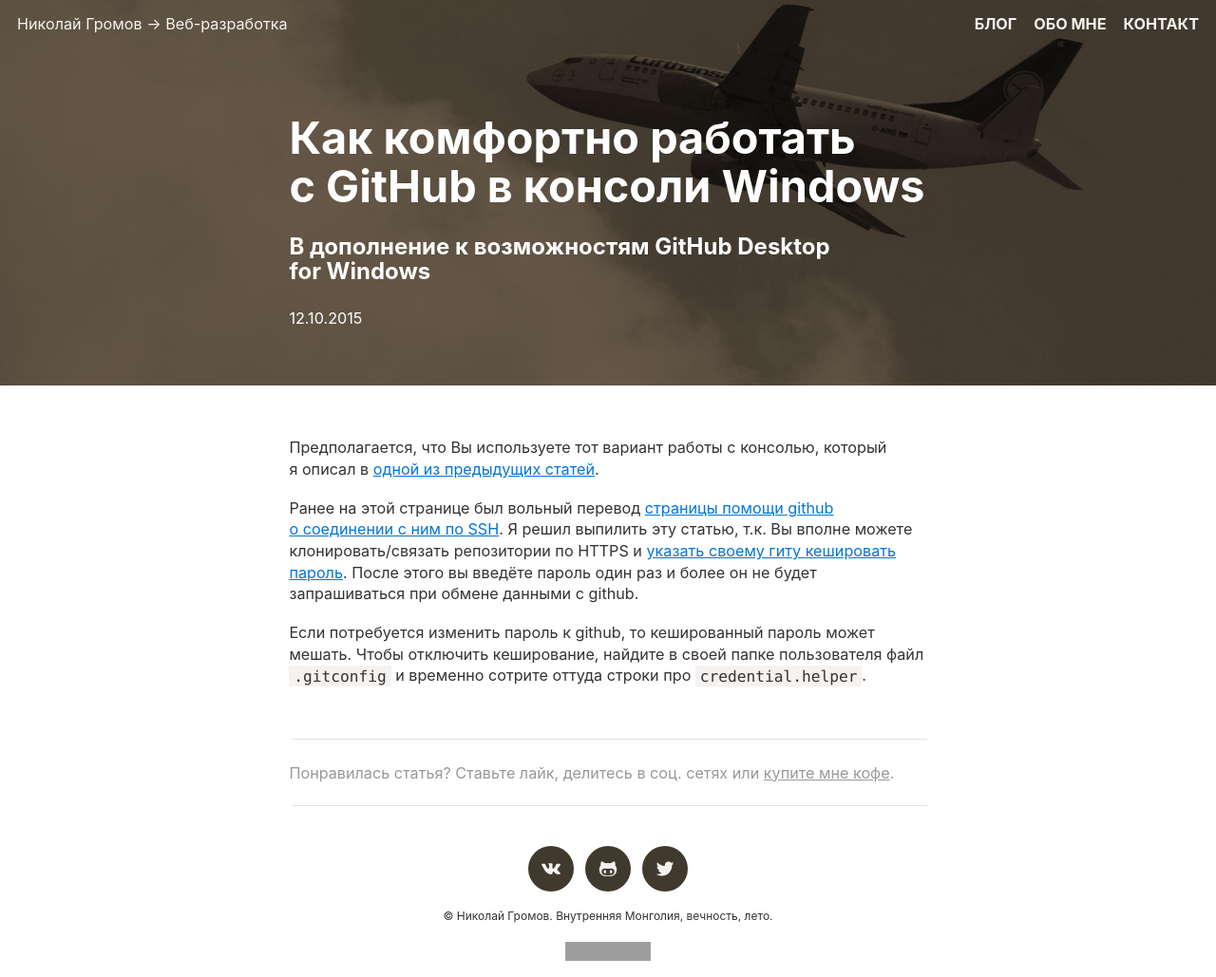
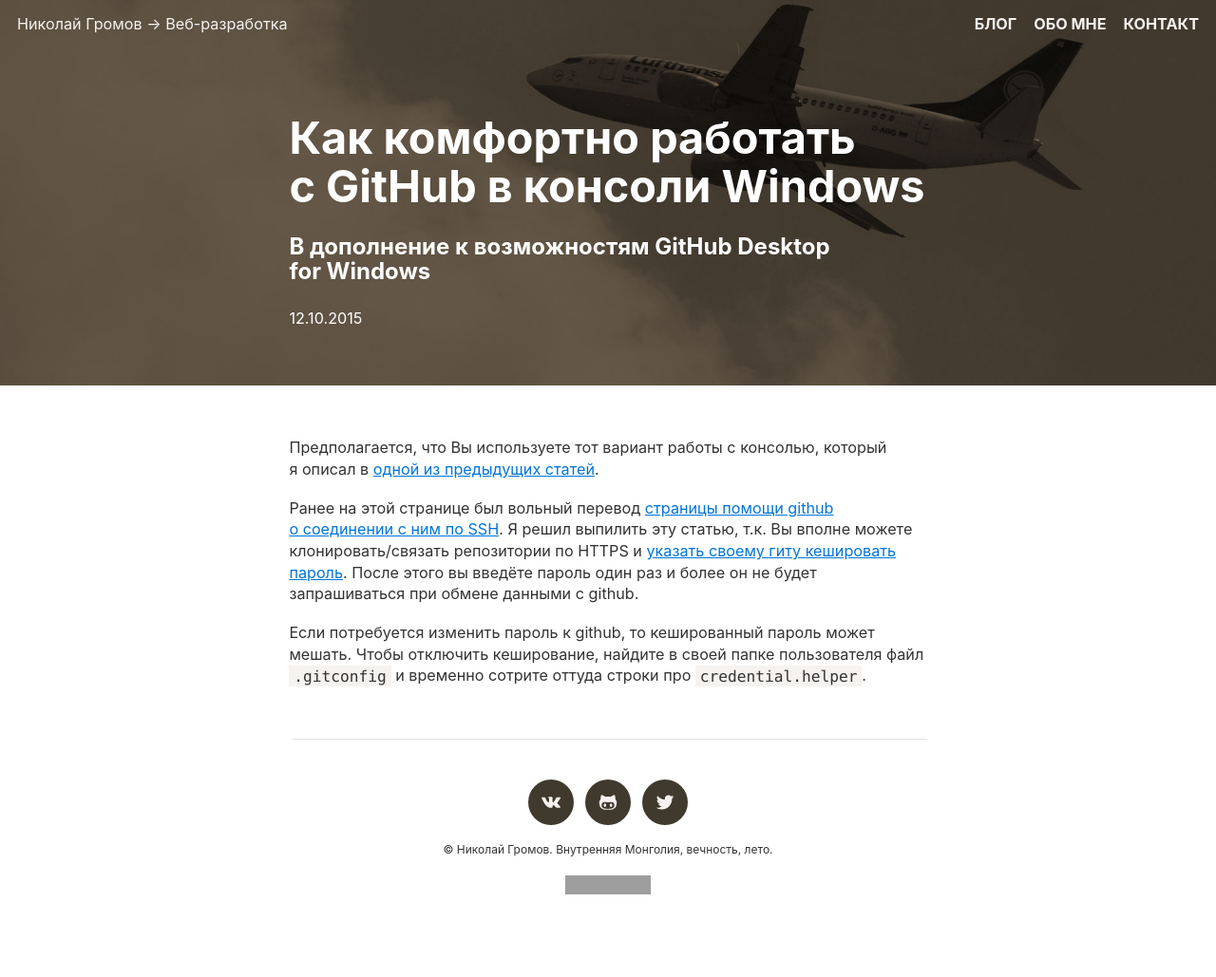
Before and after one commit to nicothin/nicothin.github.io, a Jekyll site: the page built from _posts/2015-10-12-kak-komfortno-rabotat-s-github-v-konsoli-windows.md, in a window 1280 px wide. Shown: the whole page at 95% size. Built offline with Jekyll 4.4.1, drawn with Linux system fonts in a browser that asks for light colours; comment, search, counter and statistics services are not loaded; after the commit the page ends 958 px from its top, so only the background shows below that; grey boxes are pictures that could not be loaded.

Commit message:
remove comments and donate

```diff
--- a/_layouts/post.html
+++ b/_layouts/post.html
@@ -64,7 +64,7 @@
     }}
   </div>
 
-  <div class="post__donate">
+  <!-- <div class="post__donate">
     Понравилась статья? Ставьте лайк, делитесь в&nbsp;соц.&nbsp;сетях или&nbsp;<a href="https://money.yandex.ru/to/41001252765094/100">купите мне кофе</a>.
   </div>
 
@@ -84,6 +84,6 @@
       },
     });
     gitment.render('gitmentContainer');
-  </script>
+  </script> -->
 
 </article>
```
